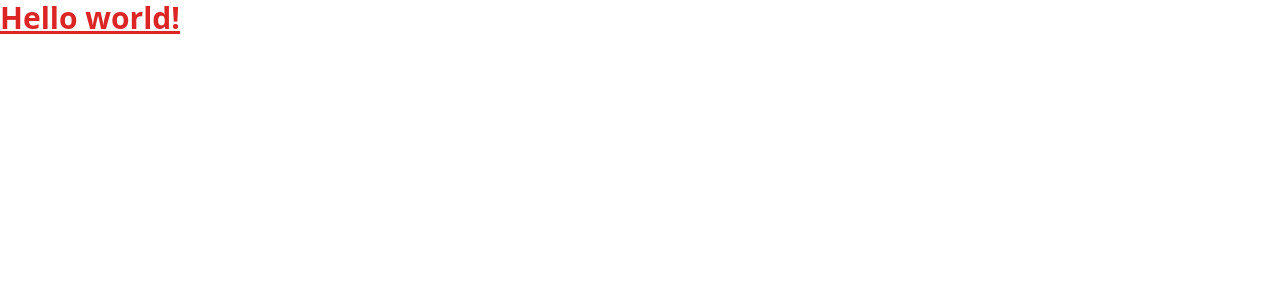
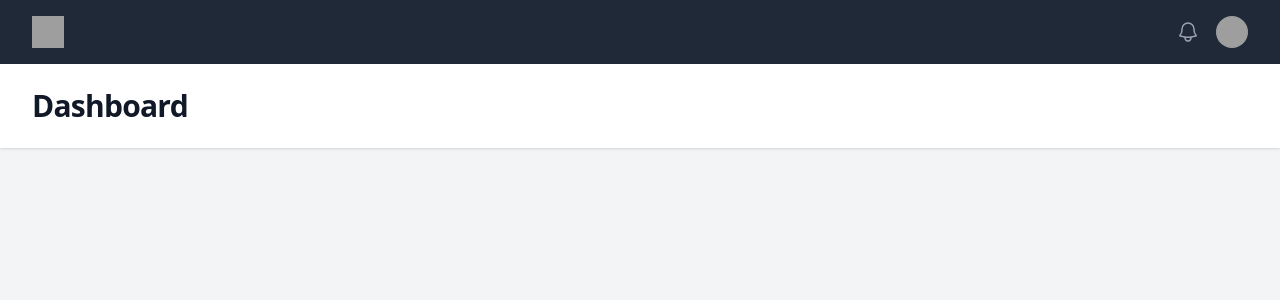
Before and after one commit to Anhelina4/app-weather, a React (Create React App) app: page / in a window 1280 px wide. Shown: the top 300 px of the page. Built offline with nearby package versions, Linux system fonts and the light colour scheme; grey boxes are pictures that could not be loaded.

Commit message:
[LAYOUT] Started working, addded appLayout

```diff
--- a/package.json
+++ b/package.json
@@ -3,6 +3,8 @@
   "version": "0.1.0",
   "private": true,
   "dependencies": {
+    "@headlessui/react": "^1.7.17",
+    "@heroicons/react": "^2.0.18",
     "@testing-library/jest-dom": "^5.17.0",
     "@testing-library/react": "^13.4.0",
     "@testing-library/user-event": "^13.5.0",
--- a/src/components/bundles/Header/Header.tsx
+++ /dev/null
@@ -1,9 +0,0 @@
-const Header = () => {
-  return (
-    <h1 className="text-3xl font-bold underline hover:ring-indigo-500 text-red-600">
-      Hello world!
-    </h1>
-  )
-}
-
-export default Header
--- a/src/components/bundles/Header/index.ts
+++ /dev/null
@@ -1,3 +0,0 @@
-import Header from './Header'
-
-export default Header
--- a/src/components/bundles/index.ts
+++ b/src/components/bundles/index.ts
@@ -1 +1 @@
-export { default as Header } from './Header'
+export {}
--- a/src/components/layouts/AppLayout/AppLayout.tsx
+++ b/src/components/layouts/AppLayout/AppLayout.tsx
@@ -1,16 +1,177 @@
 import { type ReactNode } from 'react'
-import { Header } from 'components/bundles'
+import { Fragment } from 'react'
+import { Disclosure, Menu, Transition } from '@headlessui/react'
+import { Bars3Icon, BellIcon, XMarkIcon } from '@heroicons/react/24/outline'
 export interface Props {
   children: ReactNode
 }
 
 const AppLayout = (props: Props) => {
   const { children } = props
+
+  const user = {
+    name: 'Tom Cook',
+    email: 'tom@example.com',
+    imageUrl:
+      'https://images.unsplash.com/photo-1472099645785-5658abf4ff4e?ixlib=rb-1.2.1&ixid=eyJhcHBfaWQiOjEyMDd9&auto=format&fit=facearea&facepad=2&w=256&h=256&q=80'
+  }
+
+  const userNavigation = [
+    { name: 'Your Profile', href: '#' },
+    { name: 'Settings', href: '#' },
+    { name: 'Sign out', href: '#' }
+  ]
+
+  function classNames(...classes: string[]) {
+    return classes.filter(Boolean).join(' ')
+  }
+
   return (
-    <div>
-      <Header />
-      {children}
-    </div>
+    <>
+      <div className="min-h-full">
+        <Disclosure as="nav" className="bg-gray-800">
+          {({ open }: { open: boolean }) => (
+            <>
+              <div className="mx-auto max-w-7xl px-4 sm:px-6 lg:px-8">
+                <div className="flex h-16 items-center justify-between">
+                  <div className="flex items-center">
+                    <div className="flex-shrink-0">
+                      <img
+                        className="h-8 w-8"
+                        src="https://tailwindui.com/img/logos/mark.svg?color=indigo&shade=500"
+                        alt="Your Company"
+                      />
+                    </div>
+                  </div>
+                  <div className="hidden md:block">
+                    <div className="ml-4 flex items-center md:ml-6">
+                      <button
+                        type="button"
+                        className="relative rounded-full bg-gray-800 p-1 text-gray-400 hover:text-white focus:outline-none focus:ring-2 focus:ring-white focus:ring-offset-2 focus:ring-offset-gray-800">
+                        <span className="absolute -inset-1.5" />
+                        <span className="sr-only">View notifications</span>
+                        <BellIcon className="h-6 w-6" aria-hidden="true" />
+                      </button>
+
+                      {/* Profile dropdown */}
+                      <Menu as="div" className="relative ml-3">
+                        <div>
+                          <Menu.Button className="relative flex max-w-xs items-center rounded-full bg-gray-800 text-sm focus:outline-none focus:ring-2 focus:ring-white focus:ring-offset-2 focus:ring-offset-gray-800">
+                            <span className="absolute -inset-1.5" />
+                            <span className="sr-only">Open user menu</span>
+                            <img
+                              className="h-8 w-8 rounded-full"
+                              src={user.imageUrl}
+                              alt=""
+                            />
+                          </Menu.Button>
+                        </div>
+                        <Transition
+                          as={Fragment}
+                          enter="transition ease-out duration-100"
+                          enterFrom="transform opacity-0 scale-95"
+                          enterTo="transform opacity-100 scale-100"
+                          leave="transition ease-in duration-75"
+                          leaveFrom="transform opacity-100 scale-100"
+                          leaveTo="transform opacity-0 scale-95">
+                          <Menu.Items className="absolute right-0 z-10 mt-2 w-48 origin-top-right rounded-md bg-white py-1 shadow-lg ring-1 ring-black ring-opacity-5 focus:outline-none">
+                            {userNavigation.map((item) => (
+                              <Menu.Item key={item.name}>
+                                {({ active }: { active: boolean }) => (
+                                  <a
+                                    href={item.href}
+                                    className={classNames(
+                                      active ? 'bg-gray-100' : '',
+                                      'block px-4 py-2 text-sm text-gray-700'
+                                    )}>
+                                    {item.name}
+                                  </a>
+                                )}
+                              </Menu.Item>
+                            ))}
+                          </Menu.Items>
+                        </Transition>
+                      </Menu>
+                    </div>
+                  </div>
+                  <div className="-mr-2 flex md:hidden">
+                    {/* Mobile menu button */}
+                    <Disclosure.Button className="relative inline-flex items-center justify-center rounded-md bg-gray-800 p-2 text-gray-400 hover:bg-gray-700 hover:text-white focus:outline-none focus:ring-2 focus:ring-white focus:ring-offset-2 focus:ring-offset-gray-800">
+                      <span className="absolute -inset-0.5" />
+                      <span className="sr-only">Open main menu</span>
+                      {open ? (
+                        <XMarkIcon
+                          className="block h-6 w-6"
+                          aria-hidden="true"
+                        />
+                      ) : (
+                        <Bars3Icon
+                          className="block h-6 w-6"
+                          aria-hidden="true"
+                        />
+                      )}
+                    </Disclosure.Button>
+                  </div>
+                </div>
+              </div>
+
+              <Disclosure.Panel className="md:hidden">
+                <div className="border-t border-gray-700 pb-3 pt-4">
+                  <div className="flex items-center px-5">
+                    <div className="flex-shrink-0">
+                      <img
+                        className="h-10 w-10 rounded-full"
+                        src={user.imageUrl}
+                        alt=""
+                      />
+                    </div>
+                    <div className="ml-3">
+                      <div className="text-base font-medium leading-none text-white">
+                        {user.name}
+                      </div>
+                      <div className="text-sm font-medium leading-none text-gray-400">
+                        {user.email}
+                      </div>
+                    </div>
+                    <button
+                      type="button"
+                      className="relative ml-auto flex-shrink-0 rounded-full bg-gray-800 p-1 text-gray-400 hover:text-white focus:outline-none focus:ring-2 focus:ring-white focus:ring-offset-2 focus:ring-offset-gray-800">
+                      <span className="absolute -inset-1.5" />
+                      <span className="sr-only">View notifications</span>
+                      <BellIcon className="h-6 w-6" aria-hidden="true" />
+                    </button>
+                  </div>
+                  <div className="mt-3 space-y-1 px-2">
+                    {userNavigation.map((item) => (
+                      <Disclosure.Button
+                        key={item.name}
+                        as="a"
+                        href={item.href}
+                        className="block rounded-md px-3 py-2 text-base font-medium text-gray-400 hover:bg-gray-700 hover:text-white">
+                        {item.name}
+                      </Disclosure.Button>
+                    ))}
+                  </div>
+                </div>
+              </Disclosure.Panel>
+            </>
+          )}
+        </Disclosure>
+
+        <header className="bg-white shadow">
+          <div className="mx-auto max-w-7xl px-4 py-6 sm:px-6 lg:px-8">
+            <h1 className="text-3xl font-bold tracking-tight text-gray-900">
+              Dashboard
+            </h1>
+          </div>
+        </header>
+        <main>
+          <div className="mx-auto max-w-7xl py-6 sm:px-6 lg:px-8">
+            {/* Your content */}
+          </div>
+        </main>
+      </div>
+    </>
   )
 }
 
--- a/src/index.css
+++ b/src/index.css
@@ -3,7 +3,14 @@
 @tailwind components;
 @tailwind utilities;
 
-html, body {
+html{
   height: 100%;
   width: 100%;
+  @apply h-full bg-gray-100
 }
+
+body{
+  height: 100%;
+  width: 100%;
+  @apply h-full
+}
```
Also changed, not shown: 1 other file (tests, documents, lock files or other folders).
